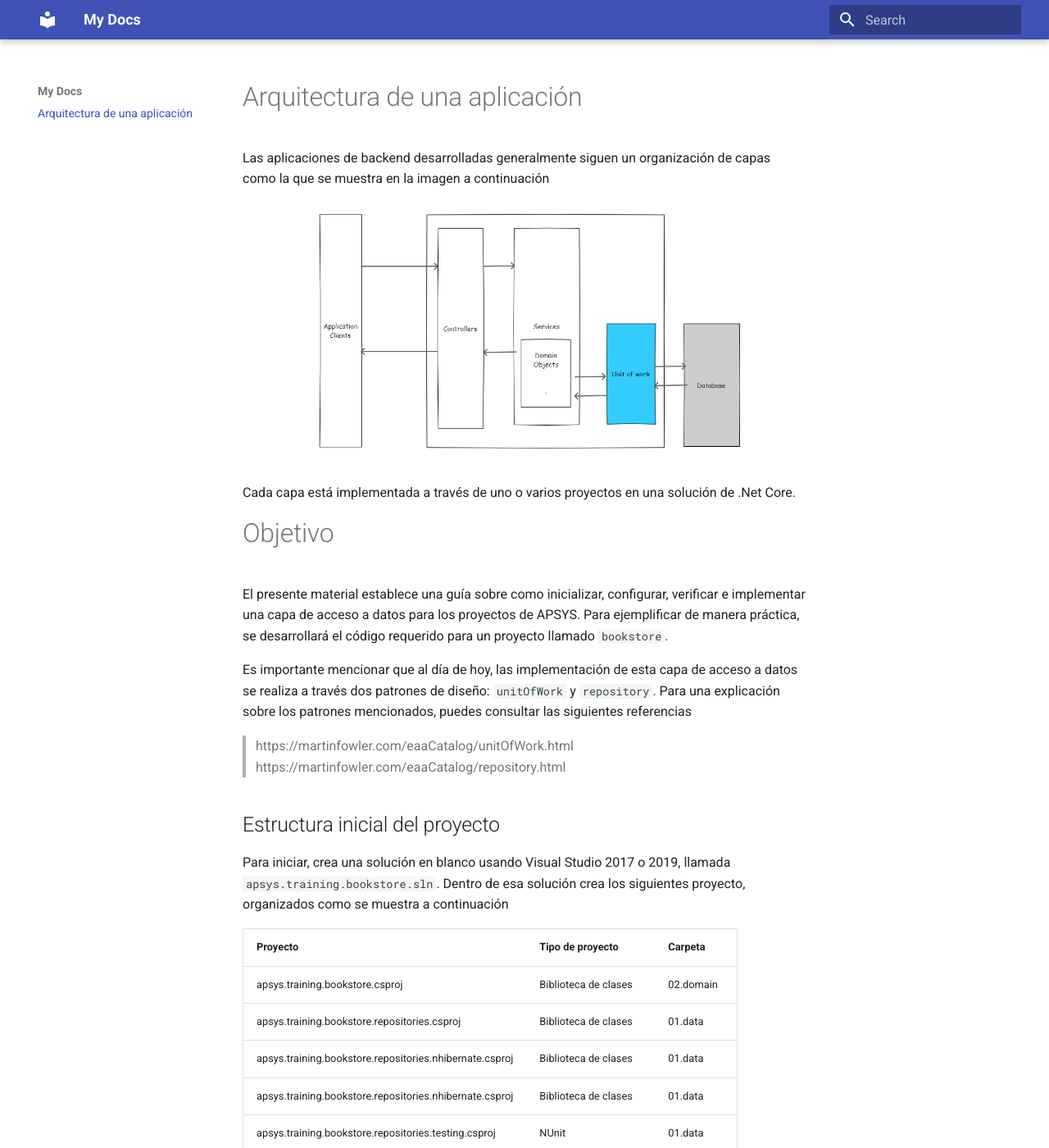
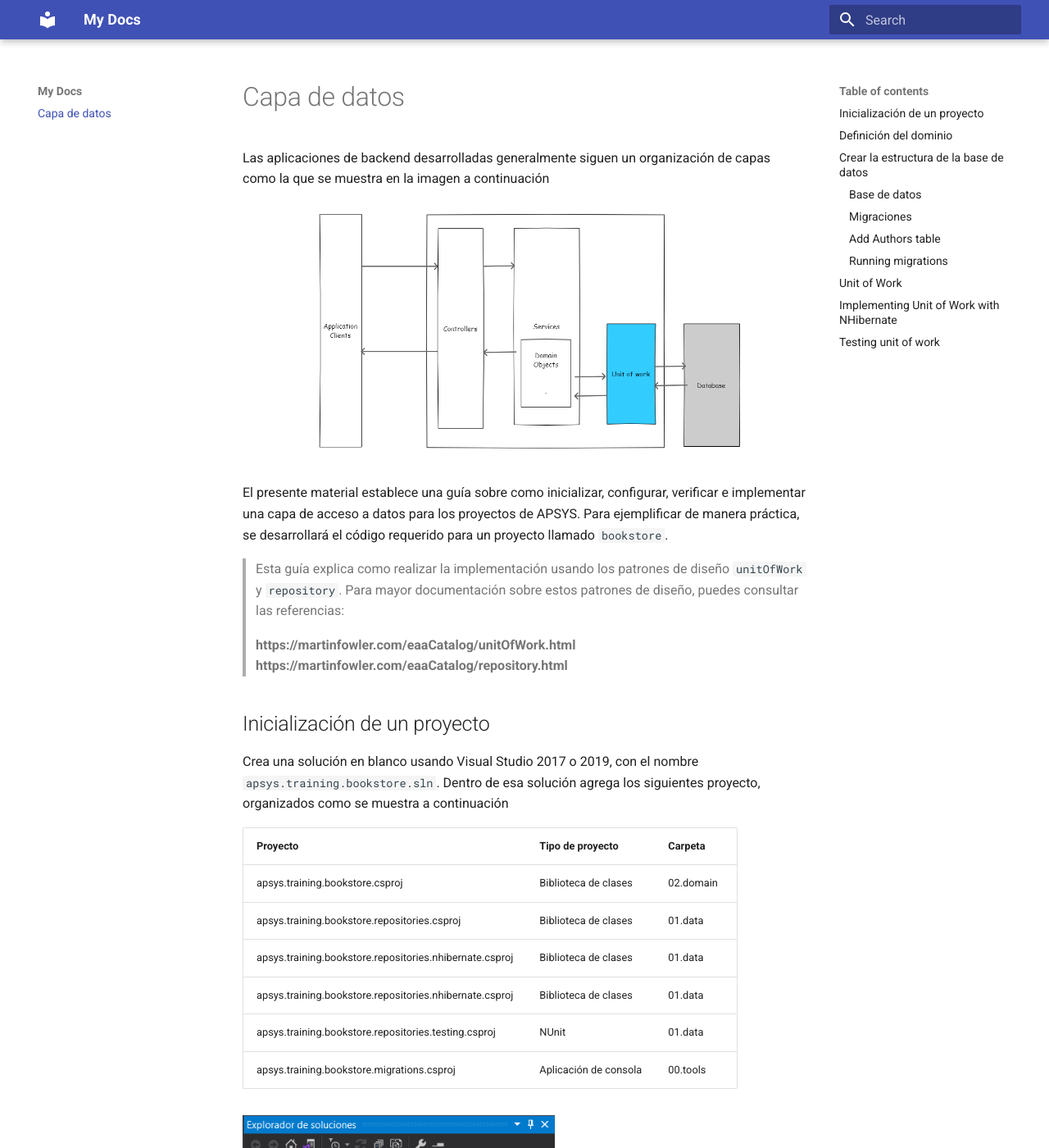
Before and after one commit to apsys-mx/apsys.training.data, an MkDocs documentation site: the page built from docs/index.md, in a window 1280 px wide and 1400 px high. Shown: the whole window at 82% size. Built offline with MkDocs 1.6.1 and Material for MkDocs 9.7.7, drawn with Linux system fonts in a browser that asks for light colours.

Commit message:
Improve redaction in introduction

```diff
--- a/docs/index.md
+++ b/docs/index.md
@@ -1,21 +1,18 @@
-# Arquitectura de una aplicación
+# Capa de datos
 Las aplicaciones de backend desarrolladas generalmente siguen un organización de capas como la que se muestra en la imagen a continuación
 
 ![](img/step00.layers_of_application.png "Application layers")
 
-Cada capa está implementada a través de uno o varios proyectos en una solución de .Net Core.
-
-# Objetivo
 El presente material establece una guía sobre como inicializar, configurar, verificar e implementar una capa de acceso a datos para los proyectos de APSYS. Para ejemplificar de manera práctica, se desarrollará el código requerido para un proyecto llamado `bookstore`.
 
-Es importante mencionar que al día de hoy, las implementación de esta capa de acceso a datos se realiza a través dos patrones de diseño: `unitOfWork` y `repository`. Para una explicación sobre los patrones mencionados, puedes consultar las siguientes referencias
+> Esta guía explica como realizar la implementación usando los patrones de diseño `unitOfWork` y `repository`. Para mayor documentación sobre estos patrones de diseño, puedes consultar las referencias:
 
-> https://martinfowler.com/eaaCatalog/unitOfWork.html
-> https://martinfowler.com/eaaCatalog/repository.html
+> __https://martinfowler.com/eaaCatalog/unitOfWork.html__
+> __https://martinfowler.com/eaaCatalog/repository.html__
 
-## Estructura inicial del proyecto
+## Inicialización de un proyecto
 
-Para iniciar, crea una solución en blanco usando Visual Studio 2017 o 2019, llamada `apsys.training.bookstore.sln`. Dentro de esa solución crea los siguientes proyecto, organizados como se muestra a continuación
+Crea una solución en blanco usando Visual Studio 2017 o 2019, con el nombre `apsys.training.bookstore.sln`. Dentro de esa solución agrega los siguientes proyecto, organizados como se muestra a continuación
 
 | Proyecto                                                | Tipo de proyecto      | Carpeta   |
 | -----                                                   | ------                | -----     |
```
